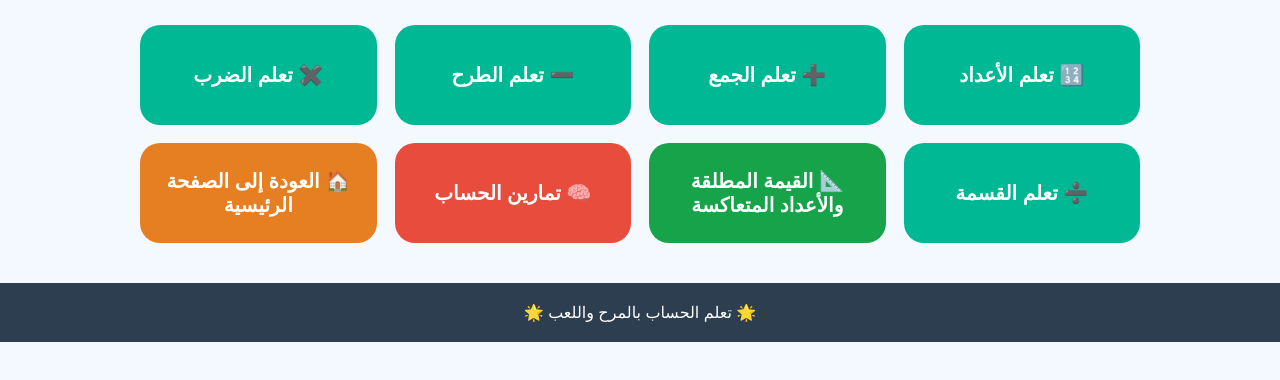
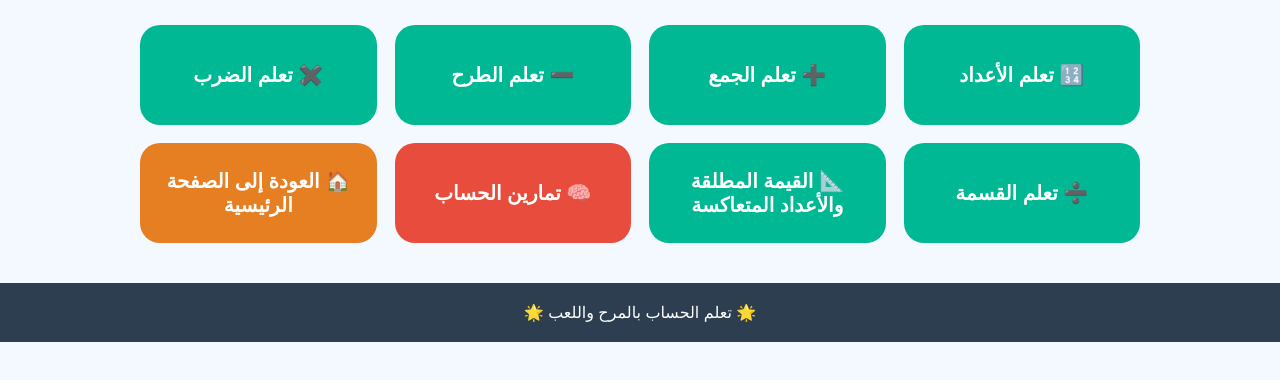
Before and after one commit to titanicjawad6426-collab/ataalam-alqiraa, a website: page math.html in a window 1280 px wide. Shown: the part 116-496 px from the top of the page. Drawn offline with Linux system fonts and the light colour scheme.

Commit message:
Update math.html

```diff
--- a/math.html
+++ b/math.html
@@ -29,7 +29,7 @@
         ➗ تعلم القسمة
     </a>
 
-    <a href="valeur-absolue.html" class="main-button valeur">
+    <a href="valeur-absolue.html" class="main-button math">
          📐 القيمة المطلقة والأعداد المتعاكسة
      </a>
 
```
